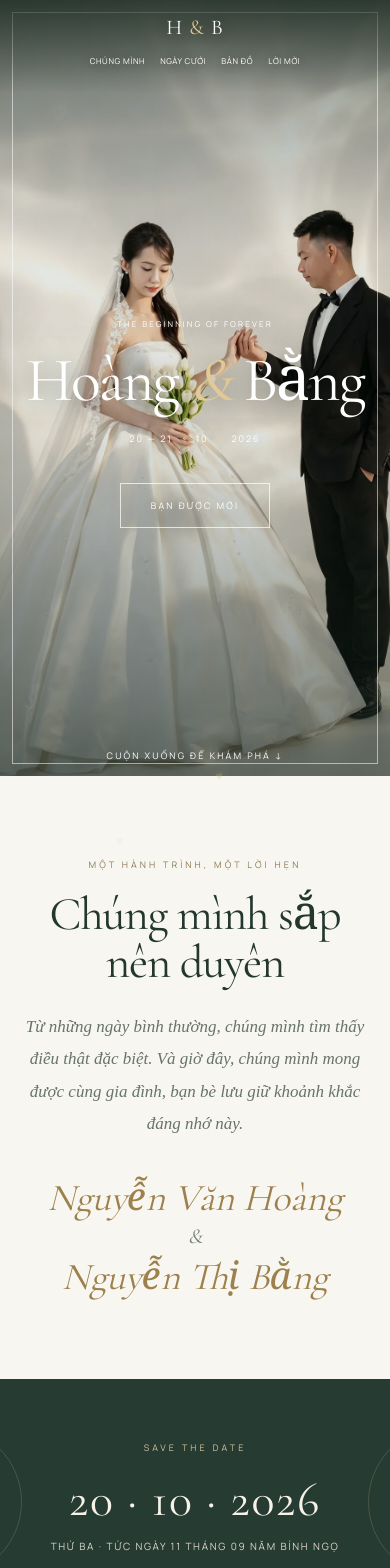
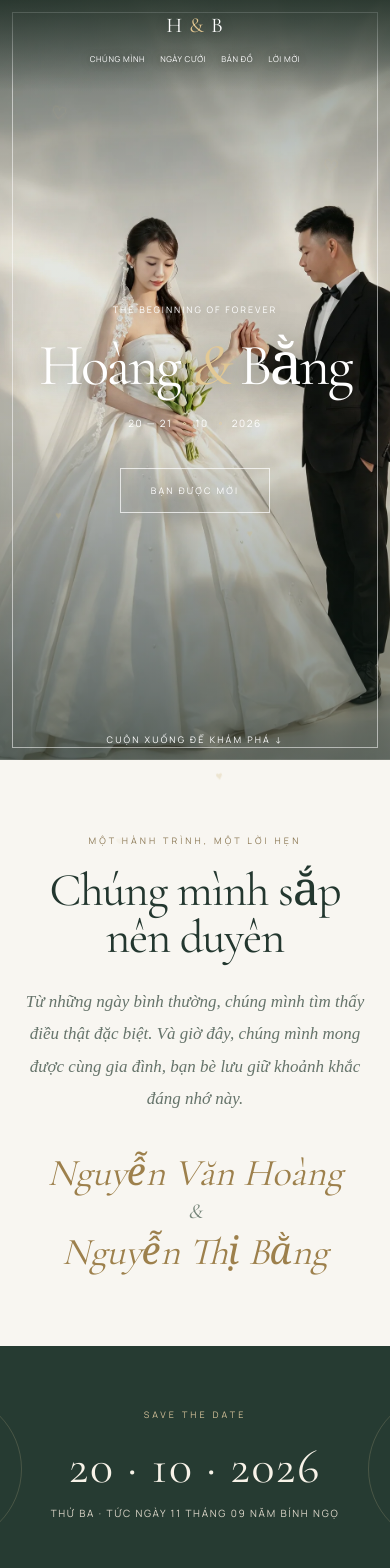
Before and after one commit to DuyManh202/hoangbang, a Next.js app: page / in a window 390 px wide. Shown: the top 1568 px of the page. Built offline with nearby package versions, Linux system fonts and the light colour scheme.

Commit message:
Polish wedding invite for phone screens

```diff
--- a/app/globals.css
+++ b/app/globals.css
@@ -151,3 +151,16 @@ h2{font-weight:400;font-size:clamp(48px,6.5vw,76px);letter-spacing:-.025em;line-
  .closing::before{inset:10px}
  .closing .coupleNames{font-size:55px}
 }
+@media(max-width:480px){
+ .nav{padding-top:max(13px,env(safe-area-inset-top));}
+ .hero{min-height:90svh;padding:132px 18px 70px;background-position:center 46%}
+ .hero h1{font-size:clamp(58px,15vw,76px);letter-spacing:-.045em}
+ .heroDate{font-size:10px;letter-spacing:.16em}
+ .kicker{font-size:9px;letter-spacing:.22em}
+ .section{padding:74px 20px}
+ .parents{flex-direction:column;max-width:360px}
+ .parents>div{width:100%;padding:24px 16px}
+ .gallery img,.gallery img:nth-child(2){height:auto;aspect-ratio:auto;object-fit:contain}
+ .venueCard{padding:24px 21px}
+ .closing{padding:82px 24px}
+}
```
